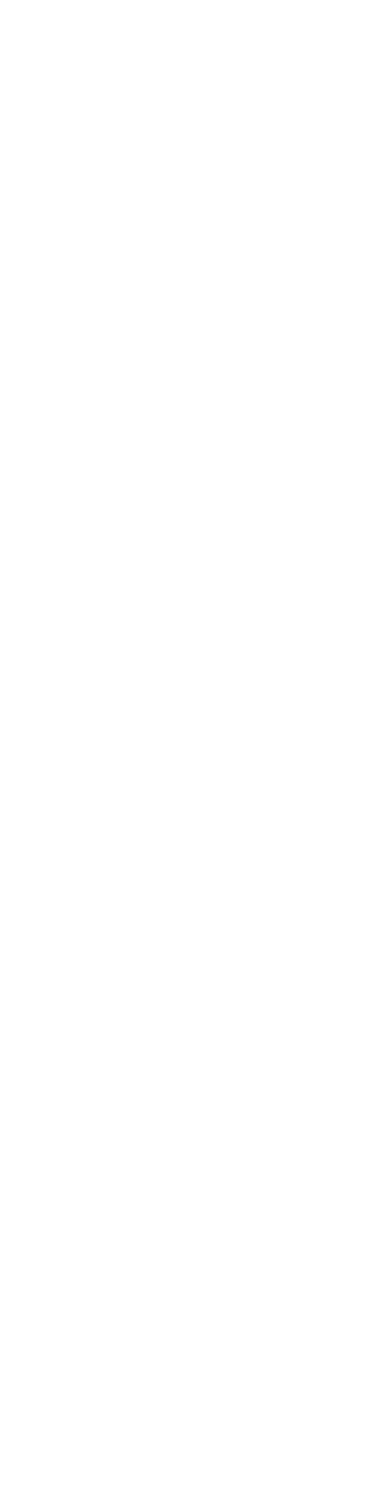
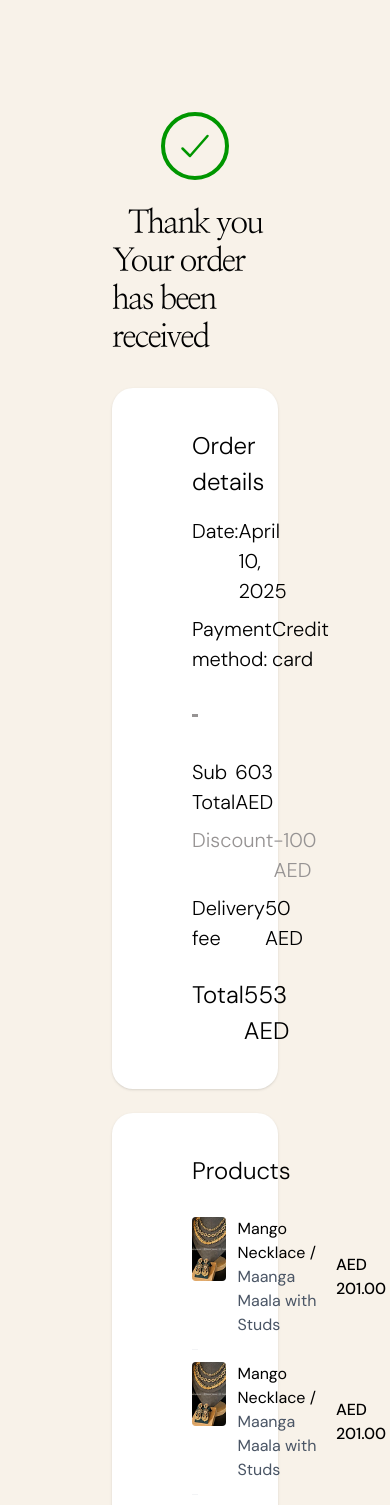
Before and after one commit to Canarydigital-Ai/Shaaman-Frontend-api, a React (Vite) app: page /payment-success in a window 390 px wide. Before the commit this address had no page. Shown: the top 1505 px of the page. Before the commit the page ends 844 px from the top, so only its background shows below. Built offline with nearby package versions, Linux system fonts and the light colour scheme; the HTML template or start-up script is replaced by a standard one.

Commit message:
Product List design make responsive

```diff
--- a/src/App.tsx
+++ b/src/App.tsx
@@ -4,6 +4,7 @@ import HomePage from "./pages/home/HomePage"
 import ProductDetailsPage from "./pages/productdetails/ProductDetailsPage"
 import ProductPage from "./pages/product/ProductPage"
 import CheckoutPage from "./pages/checkout/CheckoutPage"
+import PaymentSuccessPage from "./pages/payment/PaymentSuccessPage"
 
 
 function App() {
@@ -16,6 +17,7 @@ function App() {
       <Route path="/product-details" element={<ProductDetailsPage />} />
       <Route path="/products" element={<ProductPage />} />
       <Route path="/checkout" element={<CheckoutPage />} />
+      <Route path="/payment-success" element={<PaymentSuccessPage />} />
     </Routes>
     </>
   )
--- a/src/components/payment-success/PaymentSuccess.tsx
+++ b/src/components/payment-success/PaymentSuccess.tsx
@@ -1,74 +1,90 @@
-import React from 'react'
-import { RiCheckboxCircleLine } from "react-icons/ri";
+import React from "react";
+import image from "../../assets/Order-Img1.png"
+import { IoCheckmark } from "react-icons/io5";
 
-const PaymentSuccess:React.FC = () => {
+const PaymentSuccess: React.FC = () => {
   const products = [
     {
       id: 1,
       name: "Mango Necklace",
       description: "Maanga Maala with Studs",
       price: "AED 201.00",
-          image: "/api/placeholder/64/64"
+      image: image,
     },
     {
       id: 2,
       name: "Mango Necklace",
       description: "Maanga Maala with Studs",
       price: "AED 201.00",
-          image: "/api/placeholder/64/64"
+      image: image,
     },
     {
       id: 3,
       name: "Mango Necklace",
       description: "Maanga Maala with Studs",
       price: "AED 201.00",
-          image: "/api/placeholder/64/64"
-        }
+      image: image,
+    },
   ];
   return (
     <>
-       <div className="flex flex-col items-center justify-center min-h-screen bg-amber-50 p-4">
-      <div className="w-full max-w-md flex flex-col items-center space-y-6">
+      <div className="flex flex-col items-center justify-center min-h-screen bg-[#F8F2E9] p-28">
+        <div className="w-full max-w-5xl flex flex-col items-center space-y-6">
           {/* Success Icon and Header */}
-        <div className="flex flex-col items-center mb-2">
-          <RiCheckboxCircleLine className="text-green-500 w-10 h-10" />
-          <h1 className="text-xl font-medium text-center mt-2">Thank you</h1>
-          <p className="text-gray-800">Your order has been received</p>
+          <div className="flex flex-col items-center mb-2 leading-tight">
+            <div className="w-[68px] h-[68px] rounded-[34px] border-[4px] border-[#009600] text-[#009600] flex justify-center items-center">
+              <span>
+                <IoCheckmark size={40} />
+              </span>
+            </div>
+
+            <h1
+              className="text-[32px] text-center mt-6 nanum-myeongjo-regular"
+              style={{ letterSpacing: "-2px", lineHeight: "38px" }}
+            >
+              Thank you
+            </h1>
+            <p
+              className="text-black text-[32px] nanum-myeongjo-regular"
+              style={{ letterSpacing: "-2px", lineHeight: "38px" }}
+            >
+              Your order has been received
+            </p>
           </div>
 
           {/* Order Details Card */}
-        <div className="bg-white rounded-lg shadow-sm w-full p-6 space-y-6">
-          <div className="space-y-4">
-            <h2 className="font-medium mb-4">Order details</h2>
+          <div className="bg-white rounded-[21px] shadow-sm w-full mt-6 px-20 py-10 space-y-6">
+            <div className="space-y-2">
+              <h2 className="font-light text-[24px] mb-4">Order details</h2>
 
               <div className="flex justify-between">
-              <span className="text-gray-600">Date:</span>
-              <span className="text-gray-800">April 10, 2025</span>
+                <span className="text-[20px] font-light">Date:</span>
+                <span className="text-[20px] font-light">April 10, 2025</span>
               </div>
 
               <div className="flex justify-between">
-              <span className="text-gray-600">Payment method:</span>
-              <span className="text-gray-800">Credit card</span>
+                <span className="text-[20px] font-light">Payment method:</span>
+                <span className="text-[20px] font-light">Credit card</span>
               </div>
 
-            <hr className="my-4" />
+              <hr className="my-4 border-t-3 border-[#969393] mt-10 mb-10" />
 
               <div className="flex justify-between">
-              <span className="text-gray-600">Sub Total</span>
-              <span className="text-gray-800">603 AED</span>
+                <span className="text-[20px] font-light">Sub Total</span>
+                <span className="text-[20px] font-light">603 AED</span>
               </div>
 
               <div className="flex justify-between">
-              <span className="text-gray-500">Discount</span>
-              <span className="text-gray-500">-100 AED</span>
+                <span className="text-[#969393] text-[20px] font-light">Discount</span>
+                <span className="text-[#969393] text-[20px] font-light">-100 AED</span>
               </div>
 
               <div className="flex justify-between">
-              <span className="text-gray-600">Delivery fee</span>
-              <span className="text-gray-800">50 AED</span>
+                <span className="text-[20px] font-light">Delivery fee</span>
+                <span className="text-[20px] font-light">50 AED</span>
               </div>
 
-            <div className="flex justify-between font-medium">
+              <div className="flex justify-between font-light text-[24px] mt-6">
                 <span>Total</span>
                 <span>553 AED</span>
               </div>
@@ -76,14 +92,16 @@ const PaymentSuccess:React.FC = () => {
           </div>
 
           {/* Products Card - Moved to top */}
-        <div className="bg-white rounded-lg shadow-sm w-full p-6">
-          <h2 className="font-medium mb-4">Products</h2>
+          <div className="bg-white rounded-[21px] shadow-sm w-full px-20 py-10">
+            <h2 className="font-light text-[24px] mb-4">Products</h2>
 
             {/* Map through products array */}
             {products.map((product, index) => (
               <div
                 key={product.id}
-              className={`flex items-center justify-between py-3 ${index > 0 ? 'border-t border-gray-100' : ''}`}
+                className={`flex items-center justify-between py-3 ${
+                  index > 0 ? "border-t border-gray-100" : ""
+                }`}
               >
                 <div className="flex space-x-3">
                   <div className="w-16 h-16 rounded bg-gray-200 overflow-hidden">
@@ -94,8 +112,10 @@ const PaymentSuccess:React.FC = () => {
                     />
                   </div>
                   <div className="flex flex-col justify-center">
-                  <span className="text-sm">{product.name} / </span>
-                  <span className="text-sm text-gray-600">{product.description}</span>
+                    <span className="text-base">{product.name} / </span>
+                    <span className="text-base text-gray-600">
+                      {product.description}
+                    </span>
                   </div>
                 </div>
                 <span className="font-medium">{product.price}</span>
@@ -115,7 +135,7 @@ const PaymentSuccess:React.FC = () => {
         </div>
       </div>
     </>
-  )
-}
+  );
+};
 
-export default PaymentSuccess
+export default PaymentSuccess;
--- a/src/components/products/ProductList.tsx
+++ b/src/components/products/ProductList.tsx
@@ -59,7 +59,7 @@ const ProductList: React.FC = () => {
   return (
     <>
       <div className="px-4 sm:px-8 lg:px-20 py-8 sm:py-16 lg:py-28">
-        <h2 className="text-2xl sm:text-3xl lg:text-[48px] font-normal text-black mb-1 nanum-myeongjo-regular">
+        <h2 className="text-2xl sm:text-3xl lg:text-[48px] font-normal text-black mb-1 nanum-myeongjo-regular" style={{ letterSpacing: "-4px" }}>
           New arrivals
         </h2>
         <p className="text-black mb-4 sm:mb-6 text-base sm:text-xl lg:text-[24px] font-light">
--- /dev/null
+++ b/src/pages/payment/PaymentSuccessPage.tsx
@@ -0,0 +1,12 @@
+import React from 'react'
+import PaymentSuccess from '../../components/payment-success/PaymentSuccess'
+
+const PaymentSuccessPage :React.FC = () => {
+  return (
+    <div>
+      <PaymentSuccess/>
+    </div>
+  )
+}
+
+export default PaymentSuccessPage
```
Also changed, not shown: src/assets/Order-Img1.png (added). Lines whose indentation alone changed are shown as unchanged.
